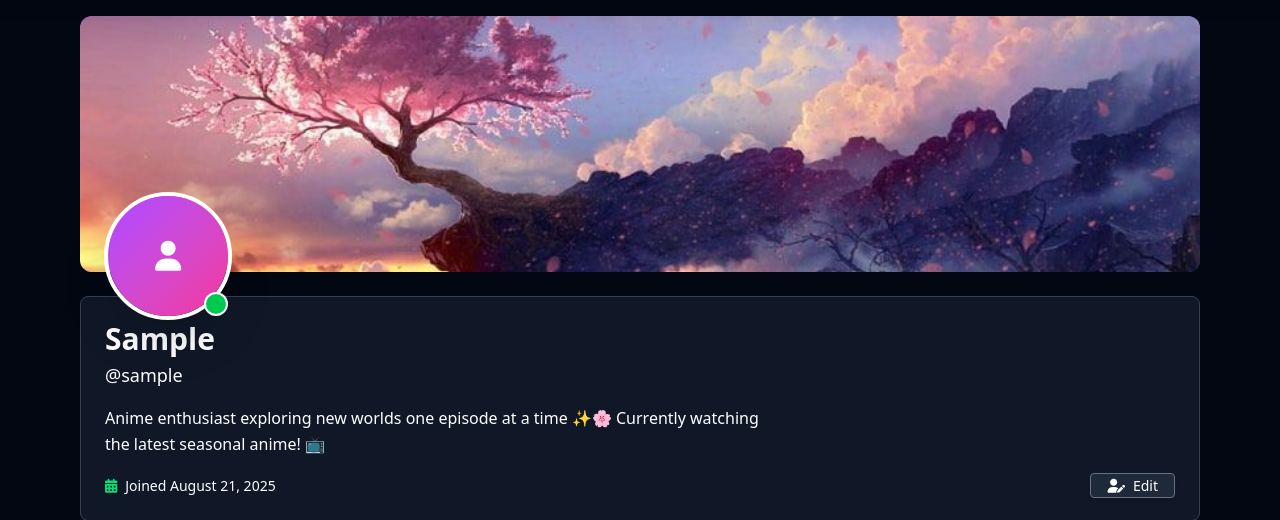
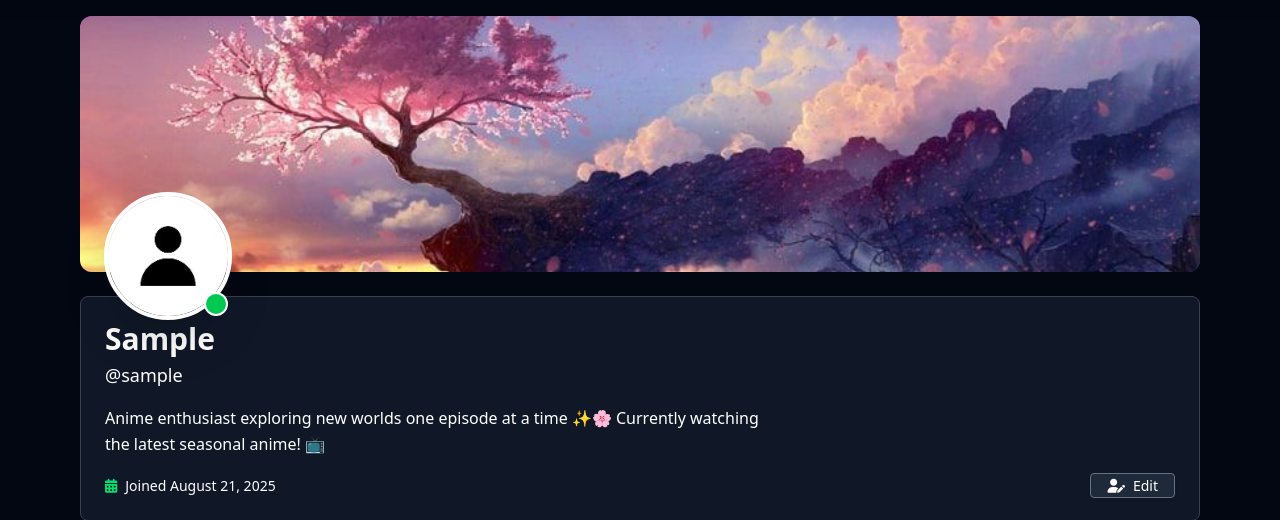
Before and after one commit to Aniket-Ninama/Weebwatchlist, a Django app: page /profile in a window 1280 px wide. Shown: the part 64-584 px from the top of the page. Run offline with Django 5.2, Linux system fonts and the light colour scheme; the visitor is signed in with stand-in values (Sample User, id 1); data comes from the database, SQL or seed files in the repository; data that the repository does not hold is empty; style sheets or scripts are compiled from the project's sources; some libraries are stand-ins or nearby versions.

Commit message:
static files 10 commit

```diff
--- a/templates/profile.html
+++ b/templates/profile.html
@@ -23,13 +23,7 @@
             <div class="absolute -bottom-12 left-6">
                 <div class="relative">
                     <div class="w-24 h-24 sm:w-32 sm:h-32 rounded-full border-4 border-dark-800 bg-dark-700 overflow-hidden shadow-2xl">
-                        {% if user_profile.profile_picture.profile_picture_url %}
                             <img src="{{ user_profile.profile_picture_url }}" alt="{{ user.username }}" class="w-full h-full object-cover">
-                        {% else %}
-                            <div class="w-full h-full bg-gradient-to-br from-purple-500 to-pink-500 flex items-center justify-center">
-                                <i class="fas fa-user text-white text-2xl sm:text-3xl"></i>
-                            </div>
-                        {% endif %}
                     </div>
                     <!-- Online status indicator -->
                     <div class="absolute bottom-1 right-1 w-4 h-4 sm:w-6 sm:h-6 bg-green-500 rounded-full border-2 border-dark-800"></div>
```
